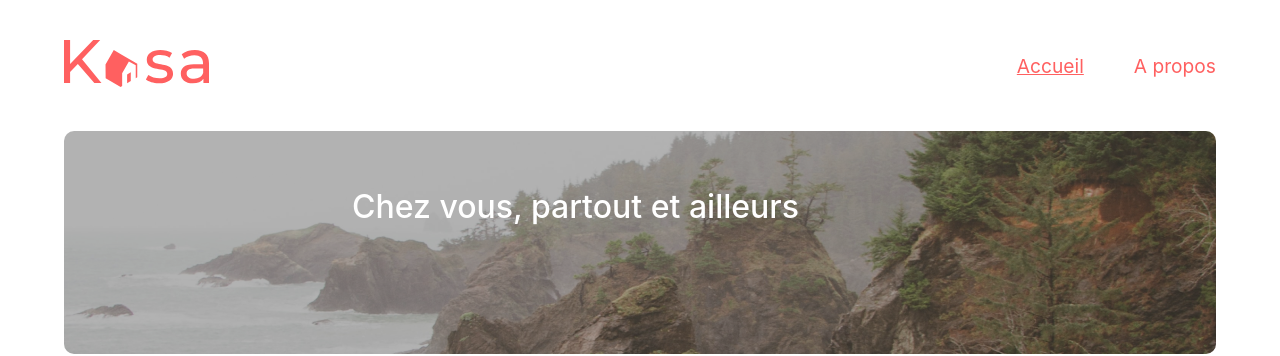
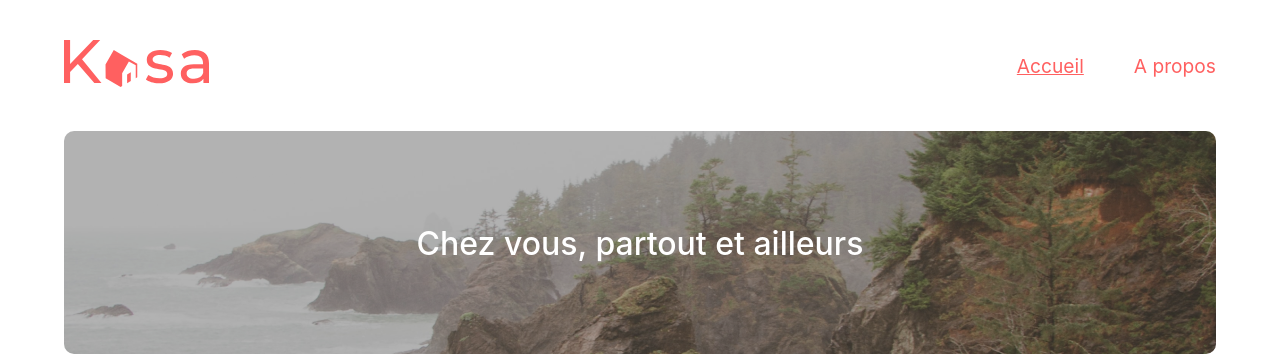
Before and after one commit to JustineLo/kasa, a React (Create React App) app: page / in a window 1280 px wide. Shown: the top 356 px of the page. Built offline with nearby package versions, Linux system fonts and the light colour scheme.

Commit message:
banner text alignment

```diff
--- a/src/components/Banner.module.css
+++ b/src/components/Banner.module.css
@@ -5,7 +5,6 @@
   height: 111px;
   border-radius: 10px;
   object-fit: cover;
-  position: relative;
 }
 
 .banner img {
@@ -17,12 +16,13 @@
 
 .banner h1 {
   position: absolute;
-  top: 10px;
-  left: 20px;
-  font-size: 1.5rem;
+  top: 50%;
+  left: 50%;
+  transform: translate(-50%, -50%);
+  font-size: 1.2rem;
   font-weight: 500;
+  color: white;
   width: 70%;
-  color: white;
 }
 
 .carousel,
@@ -40,8 +40,6 @@
   }
 
   .banner h1 {
-    top: 25%;
-    left: 25%;
     width: fit-content;
     text-align: center;
     font-size: 2rem;
```
